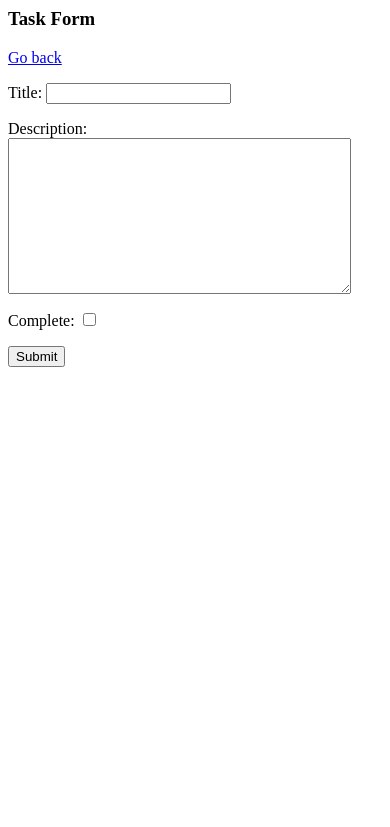
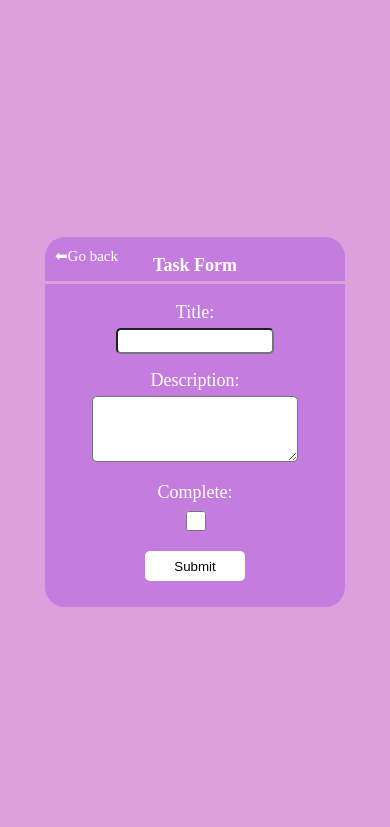
Before and after one commit to nidhinkrishna/todo-app-using-django, a Django app: page /create-task/ in a window 390 px wide. Shown: the top 827 px of the page. Run offline with Django 4.2, Linux system fonts and the light colour scheme; a user stored in the database is signed in.

Commit message:
add new task page styling completed for both large and small screens

```diff
--- a/Todo/base/templates/base/task_form.html
+++ b/Todo/base/templates/base/task_form.html
@@ -1,9 +1,20 @@
-<h3>Task Form</h3>
+{% extends 'base/main.html' %}
+{% load static %}
+{% block link %}
+<link rel="stylesheet" href="{% static '/css/delete.css' %}">
+{% endblock link %}
 
-<a href="{% url 'tasks' %}">Go back</a>
+
+{% block content %}
+<div class="container1">
+    <h3>Task Form</h3>
+
+<a href="{% url 'tasks' %}">⬅Go back</a>
 
 <form action="" method='POST'>
     {% csrf_token %}
     {{form.as_p}}
-    <input type="submit">
+    <input type="submit" class='form-btn'>
 </form>
+</div>
+{% endblock content %}
--- a/Todo/static/css/delete.css
+++ b/Todo/static/css/delete.css
@@ -1,6 +1,8 @@
 body{
     background-color: plum;
     box-sizing: border-box;
+    margin: 0;
+    padding: 0;
 }
 .container{
     position: absolute;
@@ -35,7 +37,7 @@ body{
     color: white;
     cursor: pointer;
 }
-.container a{
+.container a,.container1 a{
     text-decoration: none;
     color: white;
     font-size: 18px;
@@ -69,3 +71,103 @@ body{
         font-size: 16px;
     }
 }
+
+/* taskform styling */
+.container1{
+    position: absolute;
+    top: 50%;
+    left: 50%;
+    transform: translate(-50%,-50%);
+    height: 500px;
+    width: 600px;
+    background-color: rgba(137, 43, 226, 0.295);
+    text-align: center;
+    border-radius: 20px;
+}
+.container1 label {
+    display: block;
+    font-size: 20px;
+    color: white;
+    padding-bottom: 5px;
+
+
+}
+
+.container1 a{
+    position: absolute;
+    top: 10px;
+    left: 10px;
+}
+.container1 input{
+    height: 25px;
+    width: 250px;
+}
+.container1 .form-btn{
+    height: 40px;
+    width: 150px;
+    cursor: pointer;
+    background-color: white;
+    border: none;
+}
+.container1 .form-btn:hover{
+    background-color: black;
+    color: white;
+    cursor: pointer;
+}
+.container1 h3{
+    color: white;
+    font-size: 23px;
+    border-bottom: solid plum;
+    padding-bottom: 5px;
+}
+textarea{
+    border-radius: 5px;
+}
+input{
+    border-radius: 5px;
+}
+@media (max-width:700px) {
+    .container1{
+        width: 450px;
+        height: 400px;
+
+    }
+    .container1 label{
+        font-size: 18px;
+
+    }
+    .container1 input{
+        height: 20px;
+        width: 150px;
+    }
+    .container1 .form-btn{
+        height: 30px;
+        width: 100px;
+
+    }
+    textarea{
+        height: 80px;
+        width: 250px;
+    }
+
+}
+@media (max-width:420px) {
+    .container1{
+        width: 300px;
+        height: 370px;
+
+    }
+    textarea{
+        height: 60px;
+        width: 200px;
+    }
+    .container1 h3{
+        font-size: 18px;
+    }
+    .container1 a{
+        position: absolute;
+        top: 5px;
+        left: 5px;
+        font-size: 15px;
+    }
+}
--- a/Todo/static/css/login.css
+++ b/Todo/static/css/login.css
@@ -5,6 +5,7 @@ body {
   background: plum;
   color: #fff;
   margin: 0;
+  padding: 0;
   display: flex;
   flex-direction: column;
   align-items: center;
@@ -90,7 +91,9 @@ h2{
 
   }
   .btn,.btn1{
-    left: 50%;
+    left: 58%;
+    width: 80px;
+
   }
   label{
     font-size: 18px;
@@ -100,4 +103,5 @@ h2{
   }
 
 
+
 }
```
Also changed, not shown: Todo/db.sqlite3.
